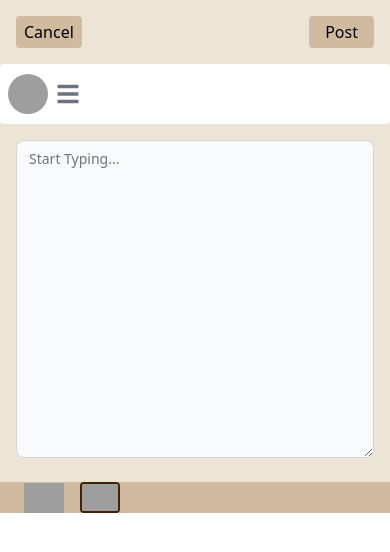
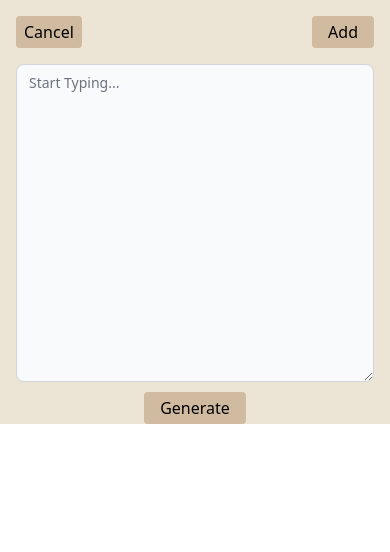
Before and after one commit to cohort-web-47/Capstone, a Next.js app in the folder frontend/: page /ai-prompt-description in a window 390 px wide. Shown: the top 552 px of the page. Built offline with nearby package versions, Linux system fonts and the light colour scheme; grey boxes are pictures that could not be loaded.

Commit message:
add ai page

```diff
--- a/frontend/src/app/ai-prompt-description/page.tsx
+++ b/frontend/src/app/ai-prompt-description/page.tsx
@@ -1,8 +1,9 @@
 import {Button} from "flowbite-react";
 import {InputText} from "@/app/create-post/inputtext";
 import ProfileTab from "@/components/ProfileTab"
-import {ProDropdown} from "@/app/create-post/dropdown";
+import {ProfileDropdown} from "@/app/create-post/dropdown";
 import {customTheme} from "@/utils/theme.utils";
+import {Dropdown} from "flowbite-react";
 
 
 export default function () {
@@ -11,21 +12,15 @@ export default function () {
             <div className="bg-themeBackground">
                 <div className="mx-auto flex flex-row justify-between p-4">
                     <button className='bg-themeNavbar rounded px-2 py-1 hover:bg-yellow-500'>Cancel</button>
-                    <button className='bg-themeNavbar rounded px-4 py-1 hover:bg-yellow-500'>Post</button>
+                    <button className='bg-themeNavbar rounded px-4 py-1 hover:bg-yellow-500'>Add</button>
+                </div>
+                <div>
+                    <InputText/>
+                </div>
+                <div className="mx-auto text-center my-2.5 ">
+                    <button className='bg-themeNavbar rounded px-4 py-1 hover:bg-yellow-500'>Generate</button>
                 </div>
 
-                <div>
-                    <ProDropdown/>
-                    <InputText/>
-                </div>
-                <div className="mx-auto flex flex-row pl-4 justify-left bg-themeNavbar mt-2">
-                    <button className='bg-themeNavbar rounded px-2 py-0 hover:bg-themeBackground'><img src="/picture_icon.svg" alt="dog icon"
-                                                                              className="w-10"/>
-                    </button>
-                    <button className='bg-themeNavbar rounded px-2 py-0 hover:bg-themeBackground'><img src="/dog-icon.png" alt="dog icon"
-                                                                              className="w-10 rounded border-2 border-yellow-950"/>
-                    </button>
-                </div>
             </div>
 
 
--- a/frontend/src/app/create-post/dropdown.tsx
+++ b/frontend/src/app/create-post/dropdown.tsx
@@ -1,30 +1,61 @@
-
 "use client";
 
-import { Avatar, Dropdown, Navbar } from "flowbite-react";
+import { Avatar, Dropdown } from "flowbite-react";
 
-export function ProDropdown() {
+export function ProfileDropdown() {
     return (
-        <Navbar fluid rounded>
+        <Dropdown
+            label={<Avatar alt="User settings" img="https://picsum.photos/200/100" rounded />}
 
-            <div className="flex md:order-2">
-                <Dropdown
             arrowIcon={false}
             inline
-                    label={
-                        <Avatar alt="User settings" img="https://flowbite.com/docs/images/people/profile-picture-5.jpg" rounded />
-                    }
         >
             <Dropdown.Header>
                 <span className="block text-sm">Bonnie Green</span>
                 <span className="block truncate text-sm font-medium">name@flowbite.com</span>
             </Dropdown.Header>
-                    <Dropdown.Item>Pet1</Dropdown.Item>
-                    <Dropdown.Item>Pet2</Dropdown.Item>
-                    <Dropdown.Item>Pet3</Dropdown.Item>
+            <Dropdown.Item>Pet 1</Dropdown.Item>
+            <Dropdown.Item>Pet 2</Dropdown.Item>
+            <Dropdown.Item>Pet 3</Dropdown.Item>
+            <Dropdown.Divider />
+            <Dropdown.Item>Sign out</Dropdown.Item>
         </Dropdown>
-                <Navbar.Toggle />
-            </div>
-        </Navbar>
     );
 }
+
+
+
+
+
+
+
+//
+// "use client";
+//
+// import { Avatar, Dropdown, Navbar } from "flowbite-react";
+//
+// export function ProDropdown() {
+//     return (
+//         <Navbar fluid rounded className="bg-themeBackground">
+//
+//             <div className="flex md:order-2">
+//                 <Dropdown
+//                     arrowIcon={false}
+//                     inline
+//                     label={
+//                         <Avatar alt="User settings" img="https://flowbite.com/docs/images/people/profile-picture-5.jpg" rounded />
+//                     }
+//                 >
+//                     <Dropdown.Header>
+//                         <span className="block text-sm">Bonnie Green</span>
+//                         <span className="block truncate text-sm font-medium">name@flowbite.com</span>
+//                     </Dropdown.Header>
+//                     <Dropdown.Item>Pet1</Dropdown.Item>
+//                     <Dropdown.Item>Pet2</Dropdown.Item>
+//                     <Dropdown.Item>Pet3</Dropdown.Item>
+//                 </Dropdown>
+//                 <Navbar.Toggle />
+//             </div>
+//         </Navbar>
+//     );
+// }
--- a/frontend/src/app/create-post/inputtext.tsx
+++ b/frontend/src/app/create-post/inputtext.tsx
@@ -6,7 +6,7 @@ import ProfileTab from "@/components/ProfileTab";
 
 export function InputText() {
     return (
-        <div className="max-w-md p-4">
+        <div className="mx-auto px-4">
             <Textarea id="comment"  placeholder="Start Typing..." required rows={15} />
         </div>
     );
--- a/frontend/src/app/create-post/page.tsx
+++ b/frontend/src/app/create-post/page.tsx
@@ -1,25 +1,38 @@
 import {Button} from "flowbite-react";
 import {InputText} from "@/app/create-post/inputtext";
 import ProfileTab from "@/components/ProfileTab"
-import {ProDropdown} from "@/app/create-post/dropdown";
+import {ProfileDropdown} from "@/app/create-post/dropdown";
 import {customTheme} from "@/utils/theme.utils";
-import {CancelButton} from "@/app/create-post/button";
+import {Dropdown} from "flowbite-react";
 
-export default function (){
+
+export default function () {
     return (
         <>
-            <div className="mx-auto flex flex-row justify-between p-4">
-                <Button type="submit"> Post</Button>
-                <CancelButton/>
-            </div>
+            <div className="bg-themeBackground">
+                <div className="mx-auto flex flex-row justify-between p-4">
+                    <button className='bg-themeNavbar rounded px-2 py-1 hover:bg-yellow-500'>Cancel</button>
+                    <button className='bg-themeNavbar rounded px-4 py-1 hover:bg-yellow-500'>Post</button>
+                </div>
 
-            <div>
-                <ProDropdown/>
-                <InputText/>
-            </div>
-            <div className="mx-auto flex flex-row pl-4 justify-left bg-[#D1BBA0]">
-                <Button color={'primary'} type="submit" className="mr-4">Photo Icon</Button>
-                <Button type="submit"> Cat&Dog Icon</Button>
+                <div className="mx-auto flex flex-row p-4">
+                    <ProfileDropdown/>
+                    <p className="text-center pt-2 px-2">PetName</p>
+                </div>
+                <div>
+                    <InputText/>
+                </div>
+                <div className="mx-auto flex flex-row pl-4 justify-left bg-themeNavbar mt-2">
+                    <button className='bg-themeNavbar rounded px-2 py-0 hover:bg-themeBackground'><img
+                        src="/picture_icon.svg" alt="dog icon"
+                        className="w-10"/>
+                    </button>
+                    <button className='bg-themeNavbar rounded px-2 py-0 hover:bg-themeBackground'><img
+                        src="/dog-icon.png" alt="dog icon"
+                        className="w-10 rounded border-2 border-yellow-950"/>
+                    </button>
+                </div>
+
             </div>
 
 
```
Lines whose indentation alone changed are shown as unchanged.
